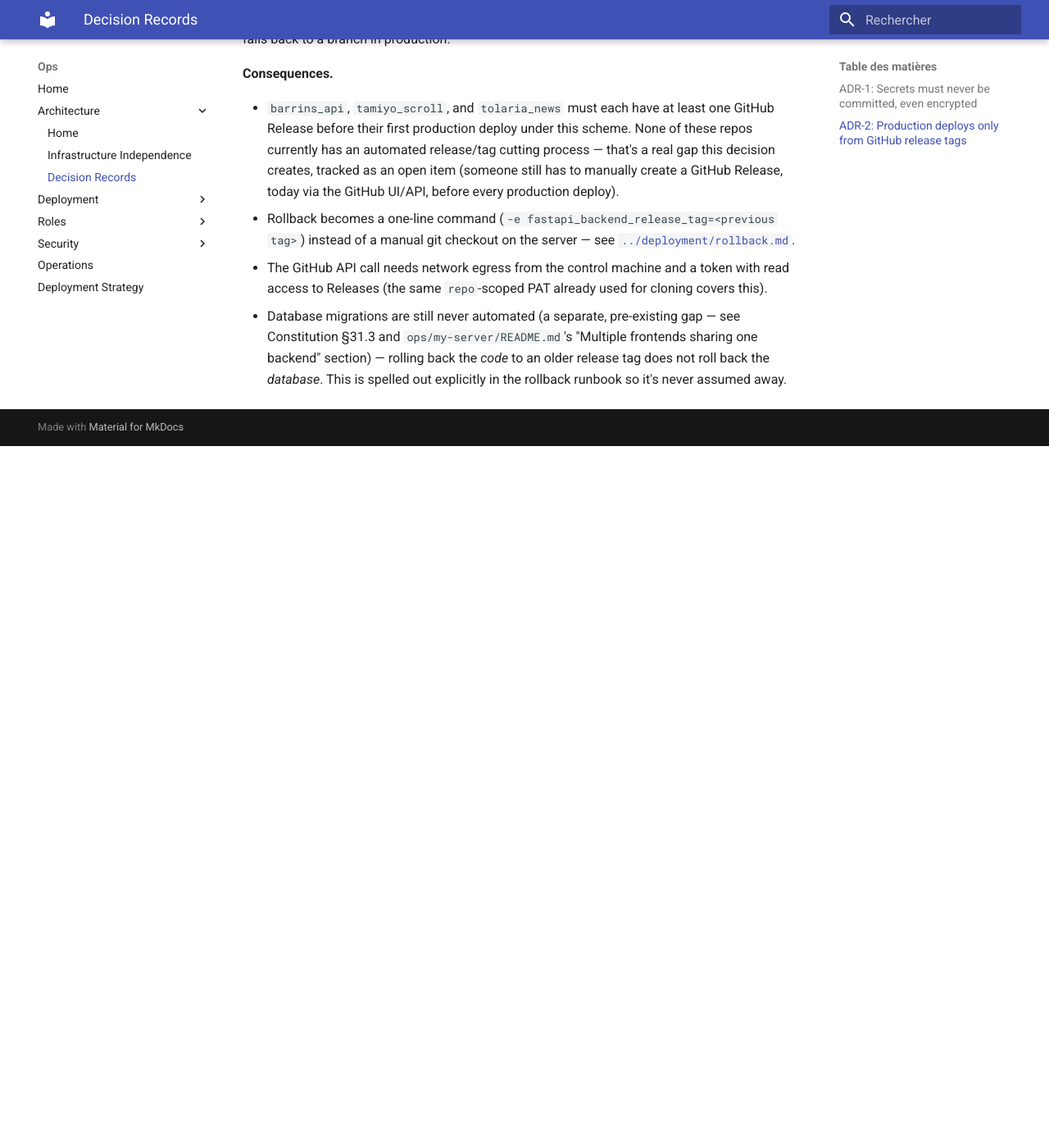
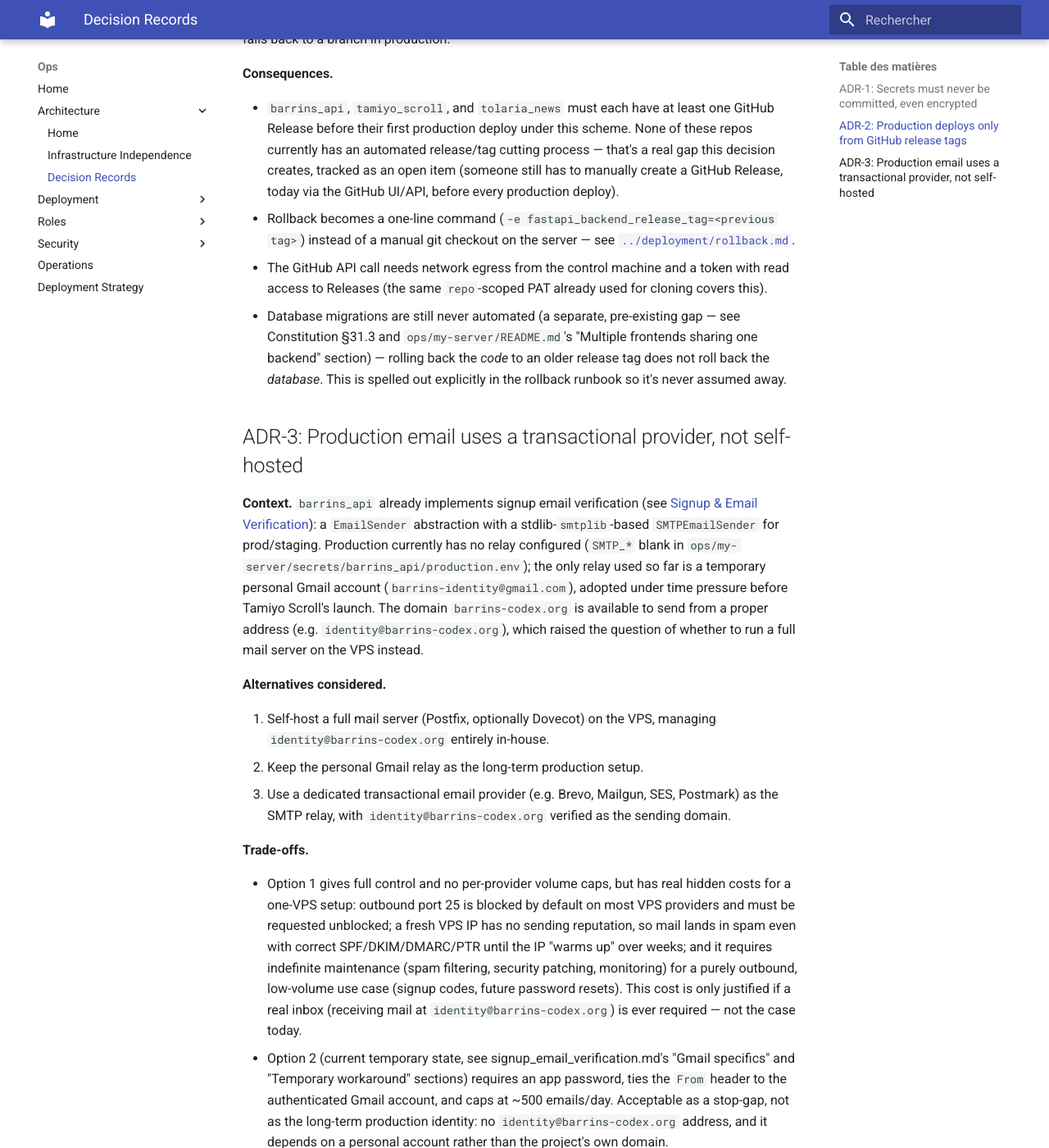
Before and after one commit to Spigushe/barrins-project, an MkDocs documentation site: the page built from docs/content/ops/architecture/decisions.md, in a window 1280 px wide and 1400 px high, scrolled down 2617 px. Shown: the whole window at 82% size. Built offline with MkDocs 1.6.1 and Material for MkDocs 9.7.7, drawn with Linux system fonts in a browser that asks for light colours; before the commit the page ends 3161 px from its top, so only the background shows below that; some of the changed text lies outside the part shown.

Commit message:
docs(ops): recover ADR-3 on production email provider choice
Add back the ADR-3 decision record ("production email uses a
transactional provider, not self-hosted") to
docs/content/ops/architecture/decisions.md, and reference it from
architecture/index.md. This content existed in the working tree
earlier this session but was lost when unrelated staged files were
cleaned up; recovered from a git stash before it was dropped.

```diff
--- a/docs/content/ops/architecture/decisions.md
+++ b/docs/content/ops/architecture/decisions.md
@@ -139,3 +139,78 @@ a branch in production.
   frontends sharing one backend" section) — rolling back the *code* to an
   older release tag does not roll back the *database*. This is spelled
   out explicitly in the rollback runbook so it's never assumed away.
+
+## ADR-3: Production email uses a transactional provider, not self-hosted
+
+**Context.** `barrins_api` already implements signup email verification
+(see [Signup & Email Verification][signup-email-verification]): a
+`EmailSender` abstraction with a stdlib-`smtplib`-based
+`SMTPEmailSender` for prod/staging. Production currently has no relay
+configured (`SMTP_*` blank in
+`ops/my-server/secrets/barrins_api/production.env`); the only relay used
+so far is a temporary personal Gmail account
+(`barrins-identity@gmail.com`), adopted under time pressure before
+Tamiyo Scroll's launch. The domain `barrins-codex.org` is available to
+send from a proper address (e.g. `identity@barrins-codex.org`), which
+raised the question of whether to run a full mail server on the VPS
+instead.
+
+**Alternatives considered.**
+
+1. Self-host a full mail server (Postfix, optionally Dovecot) on the VPS,
+   managing `identity@barrins-codex.org` entirely in-house.
+2. Keep the personal Gmail relay as the long-term production setup.
+3. Use a dedicated transactional email provider (e.g. Brevo, Mailgun,
+   SES, Postmark) as the SMTP relay, with `identity@barrins-codex.org`
+   verified as the sending domain.
+
+**Trade-offs.**
+
+- Option 1 gives full control and no per-provider volume caps, but has
+  real hidden costs for a one-VPS setup: outbound port 25 is blocked by
+  default on most VPS providers and must be requested unblocked; a fresh
+  VPS IP has no sending reputation, so mail lands in spam even with
+  correct SPF/DKIM/DMARC/PTR until the IP "warms up" over weeks; and it
+  requires indefinite maintenance (spam filtering, security patching,
+  monitoring) for a purely outbound, low-volume use case (signup codes,
+  future password resets). This cost is only justified if a real inbox
+  (receiving mail at `identity@barrins-codex.org`) is ever required — not
+  the case today.
+- Option 2 (current temporary state, see signup_email_verification.md's
+  "Gmail specifics" and "Temporary workaround" sections) requires an app
+  password, ties the `From` header to the authenticated Gmail account,
+  and caps at ~500 emails/day. Acceptable as a stop-gap, not as the
+  long-term production identity: no `identity@barrins-codex.org` address,
+  and it depends on a personal account rather than the project's own
+  domain.
+- Option 3 keeps `identity@barrins-codex.org` as the visible sender,
+  delegates deliverability and IP reputation to the provider, costs €0 at
+  signup/reset volumes (free tiers: Brevo 300/day, SES ≈$0.10/1000
+  emails), and needs **no backend code change** — `SMTPEmailSender`
+  already speaks generic SMTP, so switching relay is purely a
+  configuration change (`SMTP_HOST`/`SMTP_USERNAME`/`SMTP_PASSWORD`/
+  `SMTP_FROM_ADDRESS` in the production secrets file). It does require
+  provisioning DNS records (SPF, DKIM, optionally DMARC) for
+  `barrins-codex.org` with the chosen provider.
+
+**Decision.** Option 3. Production email sending for
+`identity@barrins-codex.org` goes through a transactional provider's SMTP
+relay, never a self-hosted MTA, as long as the need stays one-directional
+(sending only). Provider selection (Brevo vs Mailgun vs SES vs Postmark)
+is not yet settled.
+
+**Consequences.**
+
+- No new dependency or code change: `get_email_sender()`
+  (`app/services/email/__init__.py`) already selects `SMTPEmailSender`
+  whenever `smtp_host` is set, regardless of which relay sits behind it.
+- Before go-live: verify `barrins-codex.org` with the chosen provider
+  (DNS records for SPF/DKIM/DMARC), fill `SMTP_*` in
+  `ops/my-server/secrets/barrins_api/production.env` (currently blank),
+  and flip `REQUIRE_EMAIL_VERIFICATION` back to `true` once confirmed
+  working end-to-end.
+- Self-hosting a full mail server is not ruled out permanently — it
+  becomes worth revisiting only if `identity@barrins-codex.org` needs to
+  *receive* mail as a real inbox, not just send it.
+
+[signup-email-verification]: ../back/barrins_api/signup_email_verification.md
```
Also changed, not shown: docs/content/ops/architecture/index.md (+3 -2 lines).
